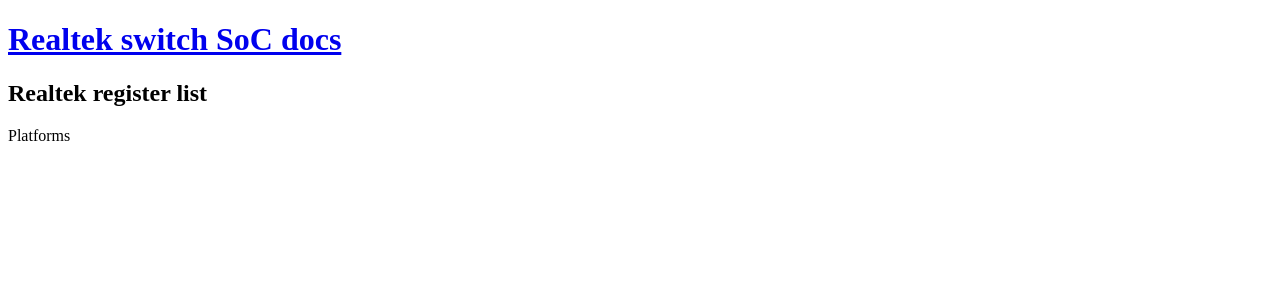
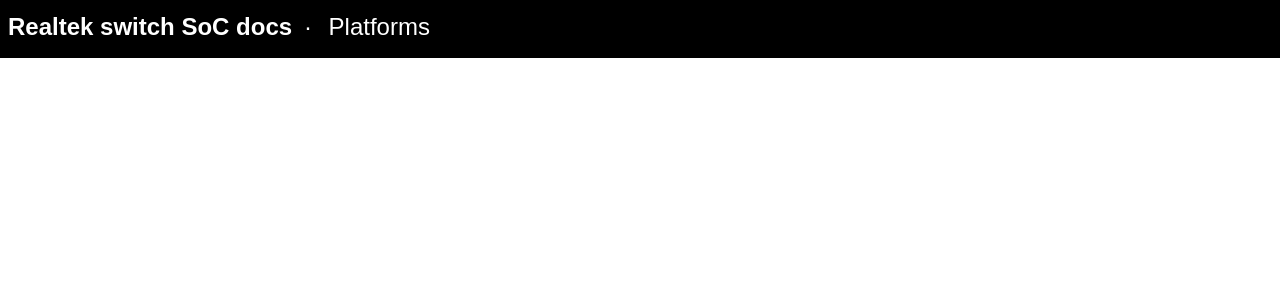
Before and after one commit to svanheule/realtek-registers, a Flask app: page /realtek/ in a window 1280 px wide. Shown: the top 300 px of the page. Run offline with Flask 2, Linux system fonts and the light colour scheme; data that the repository does not hold is empty.

Commit message:
Add some basic styling
Make the registers pages look a bit less like a flashback to the 90's.
- Make the page headers distinct, and put them in a sticky box
- Ensure the header of long tables is always visible
- Use colours that don't attack your eyes so much

Signed-off-by: Sander Vanheule <sander@svanheule.net>

```diff
--- a/webapp/templates/base.html
+++ b/webapp/templates/base.html
@@ -2,11 +2,80 @@
 <html>
 <head>
 	<title>{% block title %}{% endblock %}</title>
+<style type="text/css">
+* {
+    font-family: sans-serif;
+}
+body {
+    padding: 0;
+    margin: 0;
+}
+header {
+    background-color: black;
+    padding: 0.8em 0.5em;
+    height: 2em;
+    max-height: 3em;
+    position: sticky;
+    top: 0;
+}
+header * {
+    color: white;
+    margin: 0;
+}
+header > * {
+    display: inline-block;
+    font-size: x-large;
+    font-weight: normal;
+}
+header > *::after {
+    content: "·";
+    padding: 0 0.5em;
+}
+header > *:last-child::after {
+    content: "";
+}
+header a {
+    text-decoration: none;
+    font-weight: bold;
+}
+.register_overview thead {
+    font-size: larger;
+}
+article {
+    padding: 0 1em 1em 1em;
+}
+.register_overview {
+    margin: 0 auto;
+    text-align: center;
+    min-width: 50em;
+}
+.register_overview thead {
+    background-color: white;
+    position: sticky;
+    top: 3em;
+}
+.register_overview th {
+    padding: 0.5em 0.3em;
+}
+article a {
+    text-decoration: none;
+    color: #3465a4;
+}
+article a:hover, article a:active {
+    color: #f57900;
+}
+</style>
 </head>
 
 <body>
-{% block content %}
+<header>
+{% block header %}
 <h1><a href="/realtek/">Realtek switch SoC docs</a></h1>
 {% endblock %}
+</header>
+<article>
+{% block content %}
+{% endblock %}
+</article>
 </body>
 </html>
--- a/webapp/templates/index.html
+++ b/webapp/templates/index.html
@@ -2,10 +2,12 @@
 {% block title %}
     Realtek - Register docs
 {% endblock %}
+{% block header %}
+{{ super() }}
+<h2>Platforms</h2>
+{% endblock %}
 {% block content %}
 {{ super() }}
-<h2>Realtek register list</h2>
-<p>Platforms</p>
 <ul>
 {% for family in families %}
 <li><a href="{{ url_for('reglist', platform=family.name)  }}">{{ "RTL%04x" | format(family.id) }}: {{ family.name }}</a></li>
--- a/webapp/templates/regfieldlist.html
+++ b/webapp/templates/regfieldlist.html
@@ -2,9 +2,12 @@
 {% block title %}
     Realtek - Register table {{platform }} - {{ register.name | upper }}
 {% endblock %}
+{% block header %}
+{{ super() }}
+<h2>{{ platform }} register: {{ register.name | upper }}</h2>
+{% endblock %}
 {% block content %}
 {{ super() }}
-<h2>Realtek {{ platform }} register: {{ register.name | upper }}</h2>
 <dl>
 	<dt>Register name</dt><dd>{{ register.name }}</dd>
 	<dt>Register offset</dt><dd>{{ "%04x" | format(register.offset) }}</dd>
```
Also changed, not shown: webapp/templates/reglist.html (+6 -2 lines).
